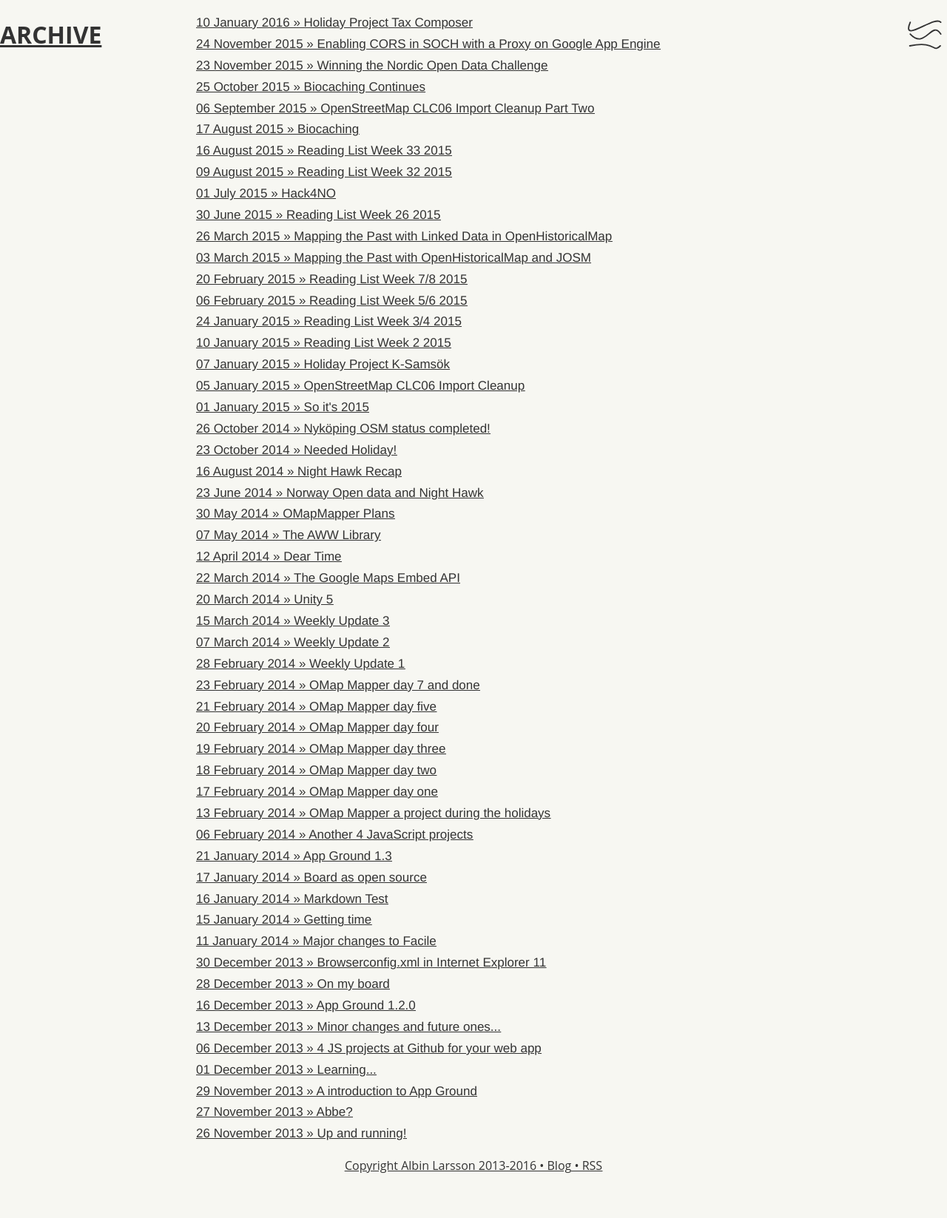
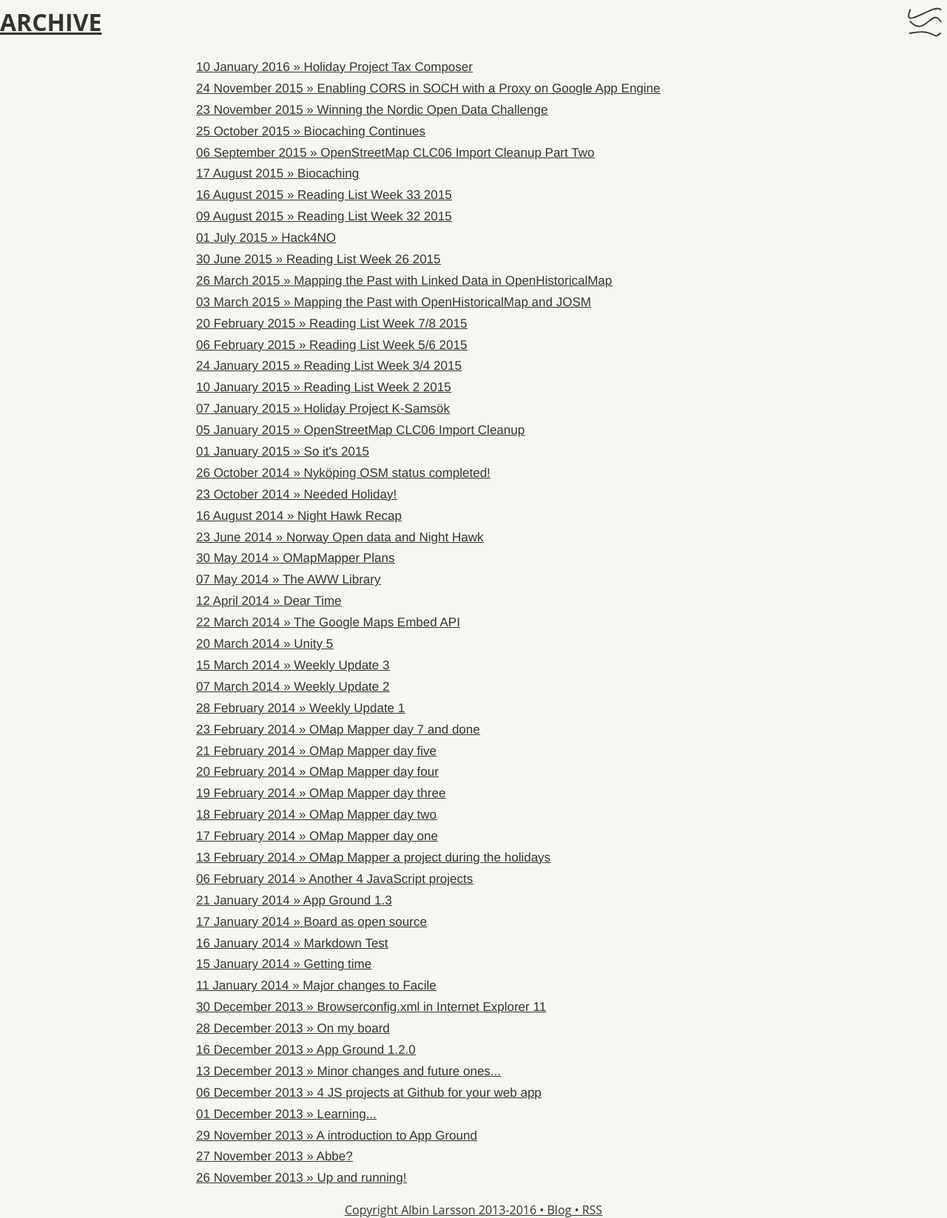
Before and after one commit to mikiec84/abbe98.github.com, a Jekyll site: the page built from archive.html, in a window 1280 px wide. Shown: the whole page at 74% size. Built offline with Jekyll 4.4.1, drawn with Linux system fonts in a browser that asks for light colours; before the commit the page ends 1587 px from its top, so only the background shows below that.

Commit message:
Fix padding issue on new site

```diff
--- a/archive.html
+++ b/archive.html
@@ -23,7 +23,7 @@ image: http://abbe98.github.io/assets/default.png
 	<body>
 		<h1>ARCHIVE</h1>
 {% include menu.html %}
-		<div class="container">
+		<div class="container" style="padding-top: 60px;">
 			<div class="post">
 				<ul class="archive">
 					{% for post in site.posts %}
--- a/blog/index.html
+++ b/blog/index.html
@@ -31,7 +31,7 @@ image: http://abbe98.github.io/assets/default.png
 {% include menu.html %}
 		<h1>BLOG</h1>
 			{% for post in paginator.posts %}
-		<div class="container">
+		<div class="container" style="padding-top: 60px;">
 			<article class="post">
 				<h2><a href="{{ post.url }}" title="{{ post.title | xml_escape }}">{{ post.title }}</a></h2>
 				<small class="date">
```
